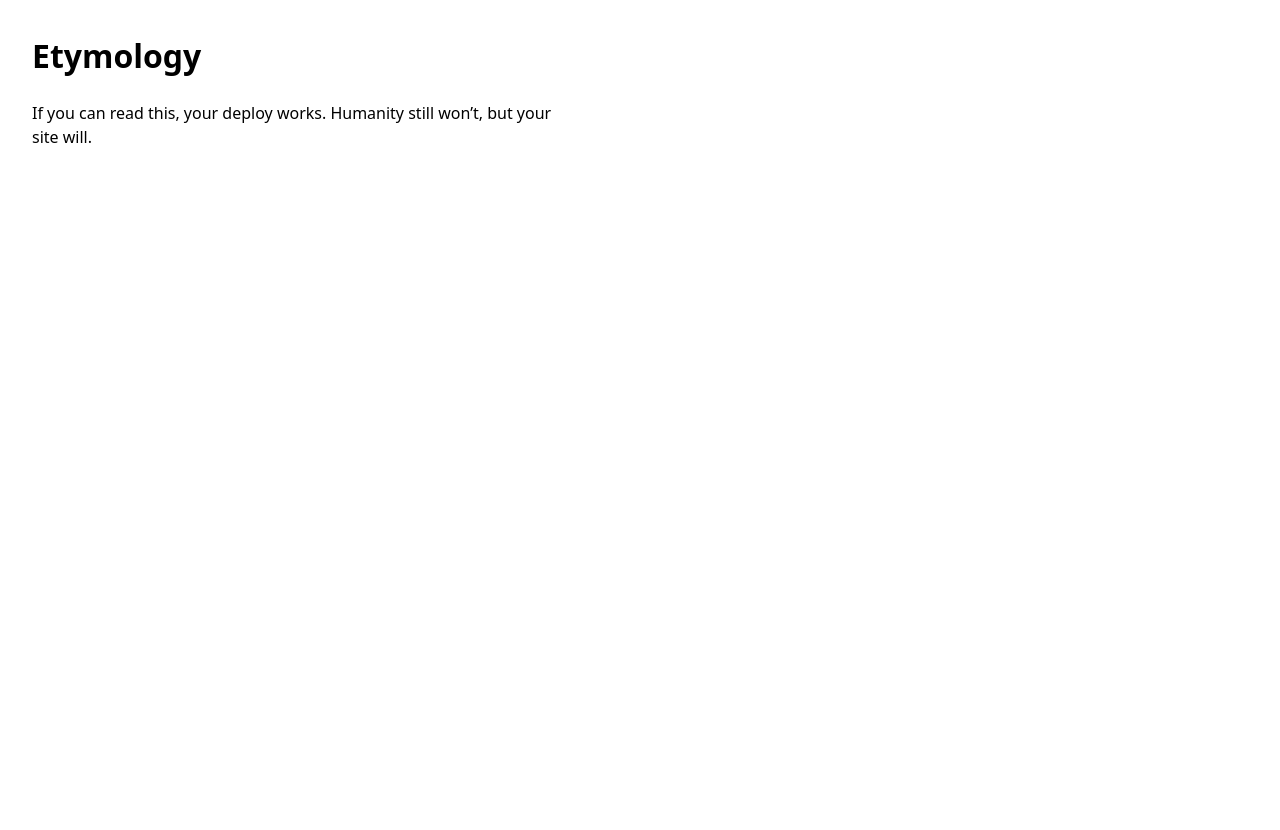
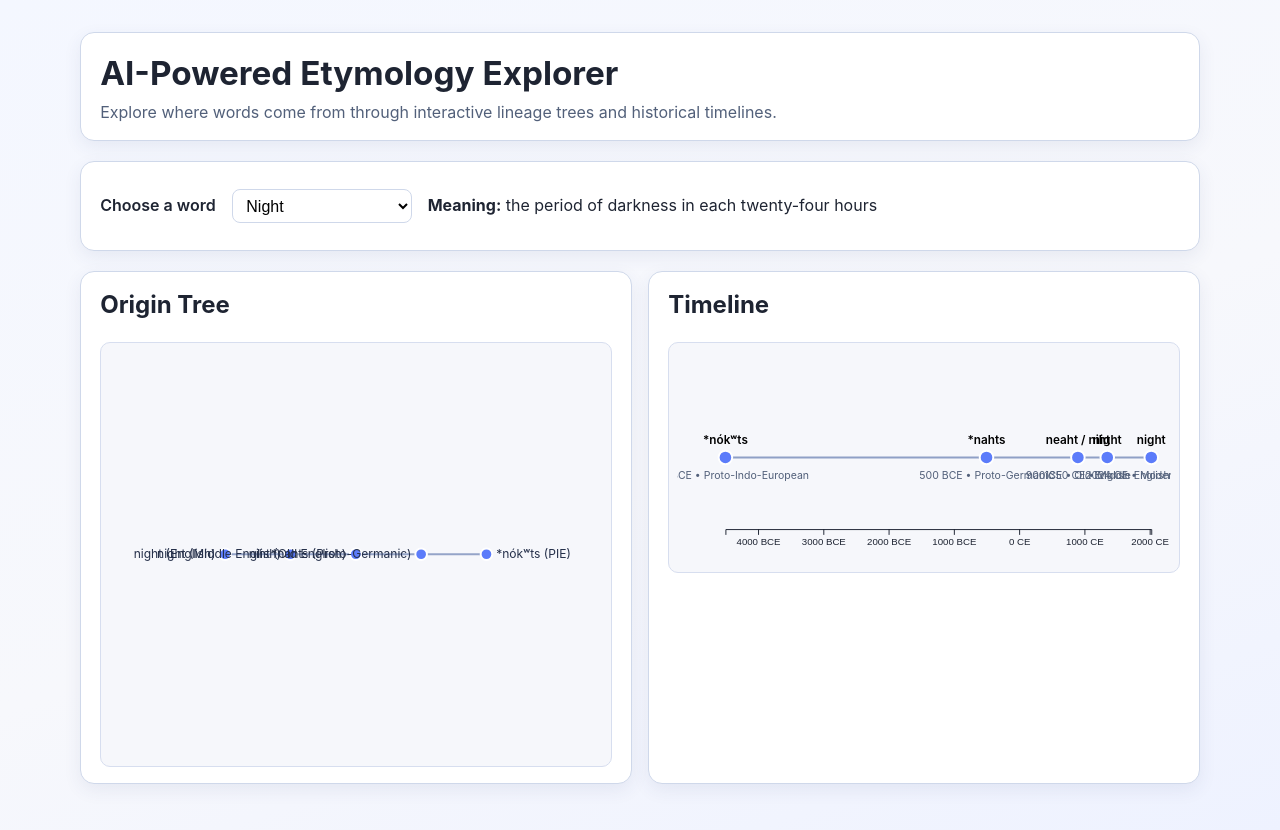
Before and after one commit to pruleaf-cell/this-is-the-one, a plain HTML site: page index.html in a window 1280 px wide. Before the commit the page ends 800 px from the top, so only its background shows below. Drawn offline with nearby package versions, Linux system fonts and the light colour scheme.

Commit message:
Build interactive D3 etymology explorer

```diff
--- /dev/null
+++ b/data.json
@@ -0,0 +1,120 @@
+{
+  "words": [
+    {
+      "word": "night",
+      "meaning": "the period of darkness in each twenty-four hours",
+      "timeline": [
+        { "year": -4500, "label": "Proto-Indo-European", "form": "*nókʷts" },
+        { "year": -500, "label": "Proto-Germanic", "form": "*nahts" },
+        { "year": 900, "label": "Old English", "form": "neaht / niht" },
+        { "year": 1350, "label": "Middle English", "form": "night" },
+        { "year": 2024, "label": "Modern English", "form": "night" }
+      ],
+      "tree": {
+        "name": "night (English)",
+        "period": "Modern",
+        "children": [
+          {
+            "name": "night (Middle English)",
+            "period": "c. 1350",
+            "children": [
+              {
+                "name": "niht (Old English)",
+                "period": "c. 900",
+                "children": [
+                  {
+                    "name": "*nahts (Proto-Germanic)",
+                    "period": "c. 500 BCE",
+                    "children": [
+                      {
+                        "name": "*nókʷts (PIE)",
+                        "period": "c. 4500 BCE"
+                      }
+                    ]
+                  }
+                ]
+              }
+            ]
+          }
+        ]
+      }
+    },
+    {
+      "word": "school",
+      "meaning": "a place for education",
+      "timeline": [
+        { "year": -800, "label": "Ancient Greek", "form": "σχολή (skholḗ)" },
+        { "year": -100, "label": "Latin", "form": "schola" },
+        { "year": 1100, "label": "Old French", "form": "escole" },
+        { "year": 1200, "label": "Middle English", "form": "scole" },
+        { "year": 2024, "label": "Modern English", "form": "school" }
+      ],
+      "tree": {
+        "name": "school (English)",
+        "period": "Modern",
+        "children": [
+          {
+            "name": "scole (Middle English)",
+            "period": "c. 1200",
+            "children": [
+              {
+                "name": "escole (Old French)",
+                "period": "c. 1100",
+                "children": [
+                  {
+                    "name": "schola (Latin)",
+                    "period": "Classical",
+                    "children": [
+                      {
+                        "name": "σχολή / skholḗ (Greek)",
+                        "period": "Ancient Greek"
+                      }
+                    ]
+                  }
+                ]
+              }
+            ]
+          }
+        ]
+      }
+    },
+    {
+      "word": "salary",
+      "meaning": "fixed regular payment for work",
+      "timeline": [
+        { "year": -50, "label": "Latin", "form": "salarium" },
+        { "year": 1200, "label": "Old French", "form": "salaire" },
+        { "year": 1300, "label": "Middle English", "form": "salarie" },
+        { "year": 2024, "label": "Modern English", "form": "salary" }
+      ],
+      "tree": {
+        "name": "salary (English)",
+        "period": "Modern",
+        "children": [
+          {
+            "name": "salarie (Middle English)",
+            "period": "c. 1300",
+            "children": [
+              {
+                "name": "salaire (Old French)",
+                "period": "c. 1200",
+                "children": [
+                  {
+                    "name": "salarium (Latin)",
+                    "period": "Classical",
+                    "children": [
+                      {
+                        "name": "sal (Latin: salt)",
+                        "period": "Root concept"
+                      }
+                    ]
+                  }
+                ]
+              }
+            ]
+          }
+        ]
+      }
+    }
+  ]
+}
--- a/index.html
+++ b/index.html
@@ -3,13 +3,36 @@
   <head>
     <meta charset="utf-8" />
     <meta name="viewport" content="width=device-width,initial-scale=1" />
-    <title>Etymology (Static)</title>
+    <title>Etymology Explorer</title>
     <link rel="stylesheet" href="./styles.css" />
   </head>
   <body>
-    <main>
-      <h1>Etymology</h1>
-      <p>If you can read this, your deploy works. Humanity still won’t, but your site will.</p>
+    <main class="app">
+      <header class="app-header">
+        <h1>AI-Powered Etymology Explorer</h1>
+        <p>Explore where words come from through interactive lineage trees and historical timelines.</p>
+      </header>
+
+      <section class="controls" aria-label="word selector">
+        <label for="word-picker">Choose a word</label>
+        <select id="word-picker"></select>
+        <p><strong>Meaning:</strong> <span id="word-meaning"></span></p>
+      </section>
+
+      <section class="visualizations">
+        <article class="panel">
+          <h2>Origin Tree</h2>
+          <div id="tree-container" class="viz-container"></div>
+        </article>
+
+        <article class="panel">
+          <h2>Timeline</h2>
+          <div id="timeline-container" class="viz-container"></div>
+        </article>
+      </section>
     </main>
+
+    <script src="https://cdn.jsdelivr.net/npm/d3@7"></script>
+    <script src="./main.js"></script>
   </body>
 </html>
--- /dev/null
+++ b/main.js
@@ -0,0 +1,183 @@
+const state = {
+  dataset: null,
+  selectedWord: null,
+};
+
+const wordPicker = document.querySelector('#word-picker');
+const meaningEl = document.querySelector('#word-meaning');
+const treeContainer = document.querySelector('#tree-container');
+const timelineContainer = document.querySelector('#timeline-container');
+
+async function init() {
+  try {
+    const response = await fetch('./data.json');
+    if (!response.ok) {
+      throw new Error(`Failed to load dataset: ${response.status}`);
+    }
+
+    state.dataset = await response.json();
+    populateWordPicker(state.dataset.words);
+
+    if (state.dataset.words.length > 0) {
+      selectWord(state.dataset.words[0].word);
+    }
+  } catch (error) {
+    treeContainer.innerHTML = `<p class="error">Could not load etymology data. ${error.message}</p>`;
+    timelineContainer.innerHTML = '';
+  }
+}
+
+function populateWordPicker(words) {
+  wordPicker.innerHTML = words
+    .map(({ word }) => `<option value="${word}">${capitalize(word)}</option>`)
+    .join('');
+
+  wordPicker.addEventListener('change', (event) => {
+    selectWord(event.target.value);
+  });
+}
+
+function selectWord(word) {
+  const entry = state.dataset.words.find((item) => item.word === word);
+  if (!entry) return;
+
+  state.selectedWord = entry;
+  meaningEl.textContent = entry.meaning;
+
+  renderTree(entry.tree);
+  renderTimeline(entry.timeline);
+}
+
+function renderTree(treeData) {
+  treeContainer.innerHTML = '';
+
+  const width = treeContainer.clientWidth || 800;
+  const height = 420;
+  const margin = { top: 20, right: 120, bottom: 20, left: 120 };
+
+  const root = d3.hierarchy(treeData);
+  const treeLayout = d3.tree().size([height - margin.top - margin.bottom, width - margin.left - margin.right]);
+  treeLayout(root);
+
+  const svg = d3
+    .select(treeContainer)
+    .append('svg')
+    .attr('viewBox', `0 0 ${width} ${height}`)
+    .attr('class', 'viz-svg');
+
+  const graph = svg.append('g').attr('transform', `translate(${margin.left},${margin.top})`);
+
+  graph
+    .selectAll('path.link')
+    .data(root.links())
+    .join('path')
+    .attr('class', 'tree-link')
+    .attr(
+      'd',
+      d3
+        .linkHorizontal()
+        .x((d) => d.y)
+        .y((d) => d.x)
+    );
+
+  const nodes = graph
+    .selectAll('g.node')
+    .data(root.descendants())
+    .join('g')
+    .attr('class', 'tree-node')
+    .attr('transform', (d) => `translate(${d.y},${d.x})`);
+
+  nodes
+    .append('circle')
+    .attr('r', 6)
+    .on('mouseenter', function () {
+      d3.select(this).transition().duration(120).attr('r', 9);
+    })
+    .on('mouseleave', function () {
+      d3.select(this).transition().duration(120).attr('r', 6);
+    });
+
+  nodes
+    .append('text')
+    .attr('x', (d) => (d.children ? -10 : 10))
+    .attr('dy', '0.32em')
+    .attr('text-anchor', (d) => (d.children ? 'end' : 'start'))
+    .text((d) => d.data.name);
+
+  nodes.append('title').text((d) => `${d.data.name}\n${d.data.period ?? ''}`);
+}
+
+function renderTimeline(timelineData) {
+  timelineContainer.innerHTML = '';
+
+  const width = timelineContainer.clientWidth || 800;
+  const height = 220;
+  const margin = { top: 30, right: 20, bottom: 40, left: 50 };
+
+  const sorted = [...timelineData].sort((a, b) => a.year - b.year);
+
+  const x = d3
+    .scaleLinear()
+    .domain(d3.extent(sorted, (d) => d.year))
+    .range([margin.left, width - margin.right]);
+
+  const svg = d3
+    .select(timelineContainer)
+    .append('svg')
+    .attr('viewBox', `0 0 ${width} ${height}`)
+    .attr('class', 'viz-svg');
+
+  svg
+    .append('line')
+    .attr('x1', margin.left)
+    .attr('y1', height / 2)
+    .attr('x2', width - margin.right)
+    .attr('y2', height / 2)
+    .attr('class', 'timeline-axis');
+
+  const marks = svg
+    .selectAll('g.mark')
+    .data(sorted)
+    .join('g')
+    .attr('class', 'timeline-mark')
+    .attr('transform', (d) => `translate(${x(d.year)},${height / 2})`);
+
+  marks
+    .append('circle')
+    .attr('r', 7)
+    .on('mouseenter', function () {
+      d3.select(this).transition().duration(120).attr('r', 10);
+    })
+    .on('mouseleave', function () {
+      d3.select(this).transition().duration(120).attr('r', 7);
+    });
+
+  marks
+    .append('text')
+    .attr('y', -14)
+    .attr('text-anchor', 'middle')
+    .attr('class', 'timeline-form')
+    .text((d) => d.form);
+
+  marks
+    .append('text')
+    .attr('y', 22)
+    .attr('text-anchor', 'middle')
+    .attr('class', 'timeline-year')
+    .text((d) => `${formatYear(d.year)} • ${d.label}`);
+
+  marks.append('title').text((d) => `${d.form} (${d.label}, ${formatYear(d.year)})`);
+
+  const axis = d3.axisBottom(x).ticks(5).tickFormat((value) => formatYear(value));
+  svg.append('g').attr('transform', `translate(0, ${height - margin.bottom + 4})`).call(axis);
+}
+
+function formatYear(year) {
+  return year < 0 ? `${Math.abs(year)} BCE` : `${year} CE`;
+}
+
+function capitalize(text) {
+  return text.charAt(0).toUpperCase() + text.slice(1);
+}
+
+init();
--- a/styles.css
+++ b/styles.css
@@ -1,2 +1,147 @@
-body { font-family: system-ui, -apple-system, Segoe UI, Roboto, Arial, sans-serif; margin: 2rem; line-height: 1.5; }
-main { max-width: 60ch; }
+:root {
+  color-scheme: light;
+  --bg: #f6f7fb;
+  --card: #ffffff;
+  --text: #1e2432;
+  --muted: #52607a;
+  --accent: #5c7cfa;
+  --accent-soft: #e5ebff;
+  --line: #cfd8ea;
+}
+
+* {
+  box-sizing: border-box;
+}
+
+body {
+  margin: 0;
+  font-family: Inter, system-ui, -apple-system, Segoe UI, Roboto, Arial, sans-serif;
+  background: linear-gradient(160deg, #f4f7ff, #f7f8fc 55%, #eef2ff);
+  color: var(--text);
+  line-height: 1.45;
+}
+
+.app {
+  width: min(1120px, 95vw);
+  margin: 2rem auto 3rem;
+  display: grid;
+  gap: 1.25rem;
+}
+
+.app-header {
+  background: var(--card);
+  border: 1px solid var(--line);
+  border-radius: 14px;
+  padding: 1rem 1.2rem;
+  box-shadow: 0 6px 18px rgba(54, 70, 111, 0.08);
+}
+
+.app-header h1 {
+  margin: 0 0 0.25rem;
+  font-size: clamp(1.6rem, 2.6vw, 2.2rem);
+}
+
+.app-header p {
+  margin: 0;
+  color: var(--muted);
+}
+
+.controls,
+.panel {
+  background: var(--card);
+  border: 1px solid var(--line);
+  border-radius: 14px;
+  padding: 1rem 1.2rem;
+  box-shadow: 0 6px 18px rgba(54, 70, 111, 0.08);
+}
+
+.controls {
+  display: flex;
+  flex-wrap: wrap;
+  align-items: center;
+  gap: 0.65rem 1rem;
+}
+
+.controls label {
+  font-weight: 600;
+}
+
+#word-picker {
+  border: 1px solid var(--line);
+  border-radius: 8px;
+  padding: 0.4rem 0.6rem;
+  font-size: 1rem;
+  min-width: 180px;
+  background: #fff;
+}
+
+.visualizations {
+  display: grid;
+  grid-template-columns: repeat(auto-fit, minmax(320px, 1fr));
+  gap: 1rem;
+}
+
+.panel h2 {
+  margin-top: 0;
+}
+
+.viz-container {
+  width: 100%;
+  min-height: 220px;
+  background: var(--bg);
+  border: 1px solid #d7deef;
+  border-radius: 10px;
+  padding: 0.5rem;
+}
+
+.viz-svg {
+  width: 100%;
+  height: auto;
+  display: block;
+}
+
+.tree-link {
+  fill: none;
+  stroke: #95a4c8;
+  stroke-width: 2;
+}
+
+.tree-node circle,
+.timeline-mark circle {
+  fill: var(--accent);
+  stroke: white;
+  stroke-width: 2;
+  cursor: pointer;
+}
+
+.tree-node text {
+  font-size: 0.78rem;
+  fill: #25304a;
+}
+
+.timeline-axis {
+  stroke: #8fa0c6;
+  stroke-width: 2;
+}
+
+.timeline-form {
+  font-size: 0.76rem;
+  font-weight: 600;
+}
+
+.timeline-year {
+  font-size: 0.68rem;
+  fill: var(--muted);
+}
+
+.error {
+  margin: 0;
+  color: #b42318;
+}
+
+@media (max-width: 700px) {
+  .controls {
+    flex-direction: column;
+    align-items: flex-start;
+  }
+}
```
